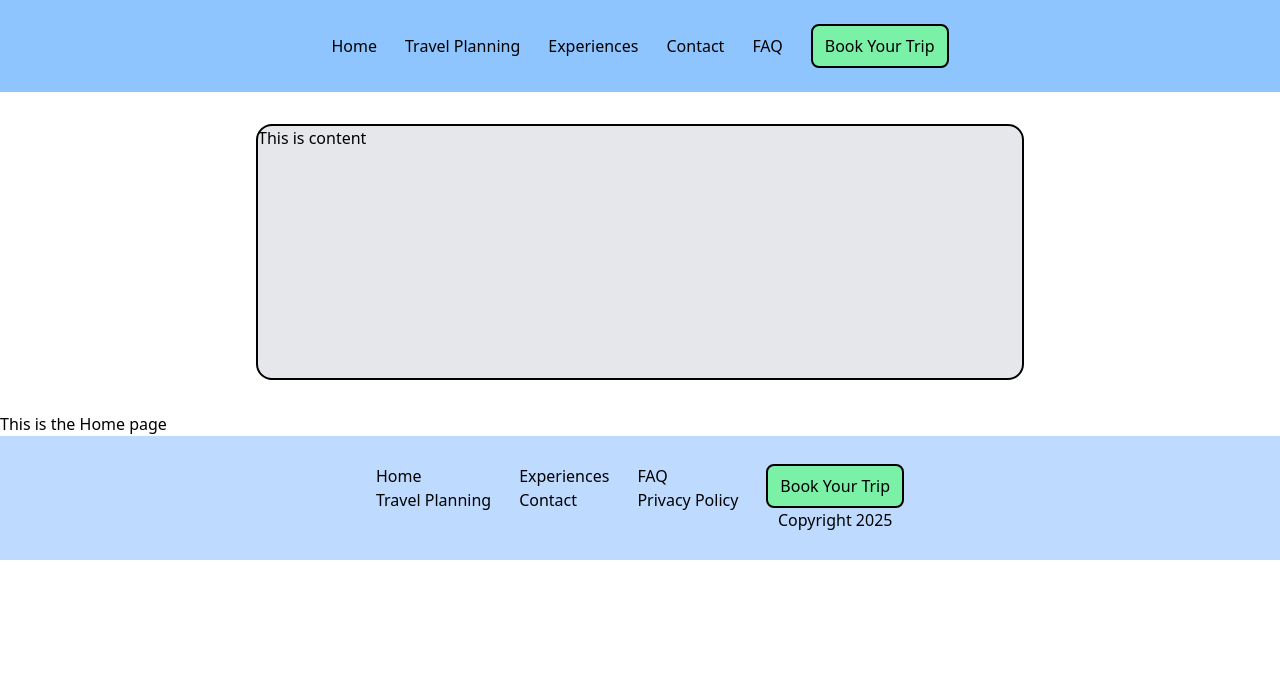
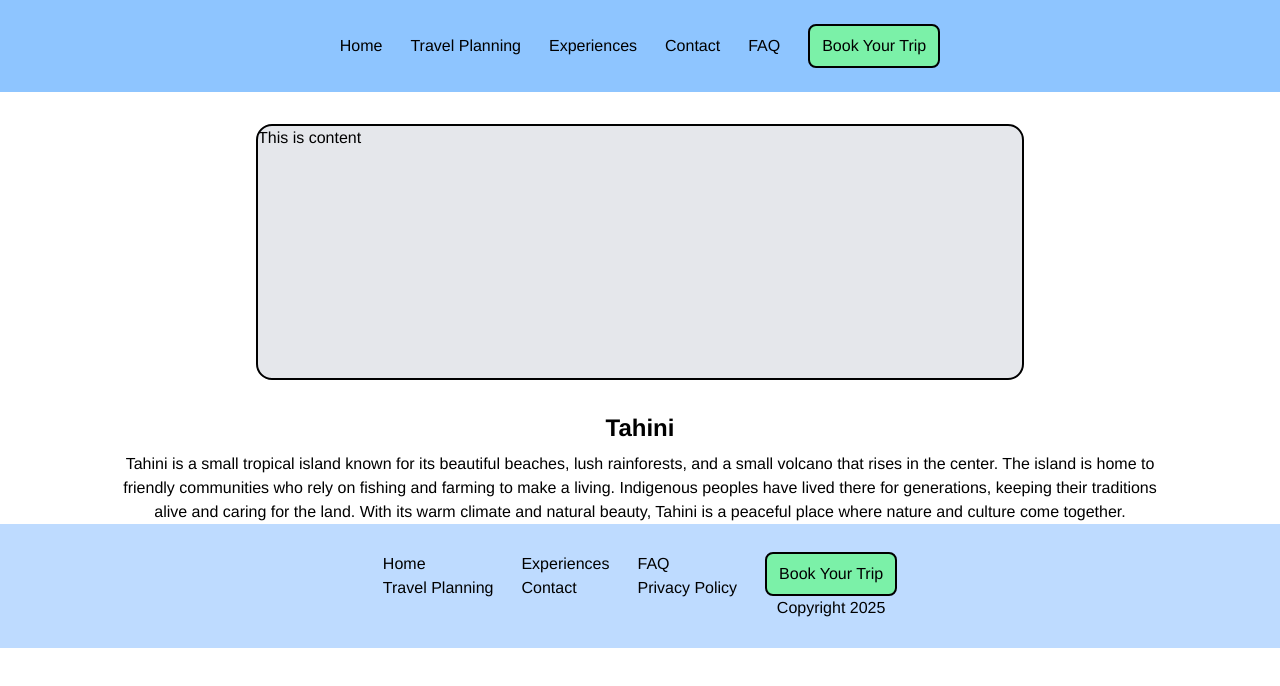
Before and after one commit to ks9927/ux-class-tahini, a React (Vite) app in the folder ux-class/: page / in a window 1280 px wide. Shown: the top 686 px of the page. Built offline with nearby package versions, Linux system fonts and the light colour scheme.

Commit message:
created introText comp and added it to home page

```diff
--- /dev/null
+++ b/ux-class/src/Components/IntroText.jsx
@@ -0,0 +1,9 @@
+
+export default function IntroText({ title, description }) {
+    return(
+        <div className="text-center">
+            <h2 className="text-2xl font-bold mb-2">{title}</h2>
+            <p className="mx-28">{description}</p>
+        </div>
+    )
+}
--- a/ux-class/src/Pages/Home.jsx
+++ b/ux-class/src/Pages/Home.jsx
@@ -1,10 +1,20 @@
 import ImageCarousel from "../Components/ImageCarousel"
+import IntroText from "../Components/IntroText"
 
 export default function Home() {
     return(
         <div className="flex flex-col">
          <ImageCarousel />
-        <h1>This is the Home page</h1>
+
+         <div>
+              <IntroText
+              title="Tahini"
+              description="Tahini is a small tropical island known for its beautiful beaches, lush rainforests, and a small volcano that rises in the center. The island is home to friendly communities who rely on fishing and farming to make a living. Indigenous peoples have lived there for generations, keeping their traditions alive and caring for the land. With its warm climate and natural beauty, Tahini is a peaceful place where nature and culture come together.">
+              </IntroText>
         </div>
+
+
+        </div>
+
     )
 }
--- a/ux-class/src/index.css
+++ b/ux-class/src/index.css
@@ -1,7 +1,6 @@
 @import "tailwindcss";
 :root {
-  font-family: system-ui, Avenir, Helvetica, Arial, sans-serif;
-
+  font-family: Helvetica, Arial, sans-serif;
   font-synthesis: none;
   text-rendering: optimizeLegibility;
   -webkit-font-smoothing: antialiased;
```
